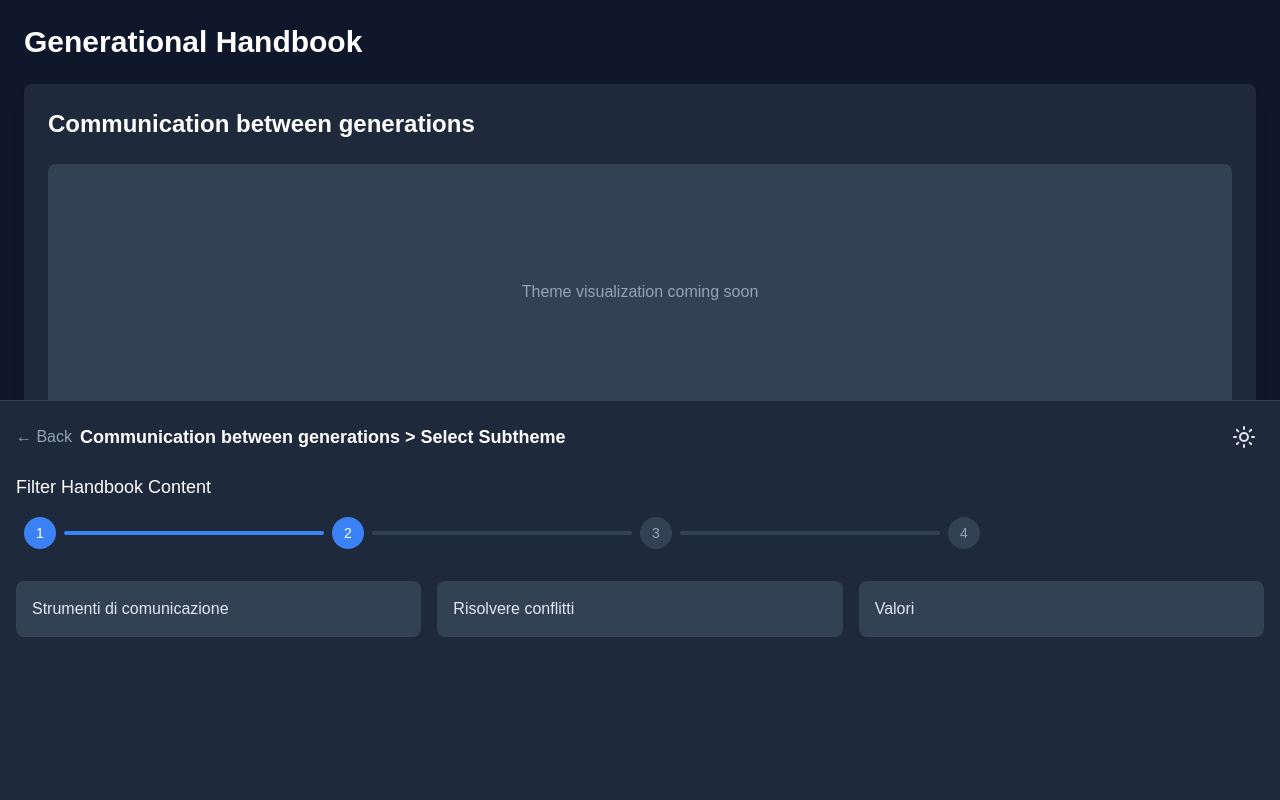
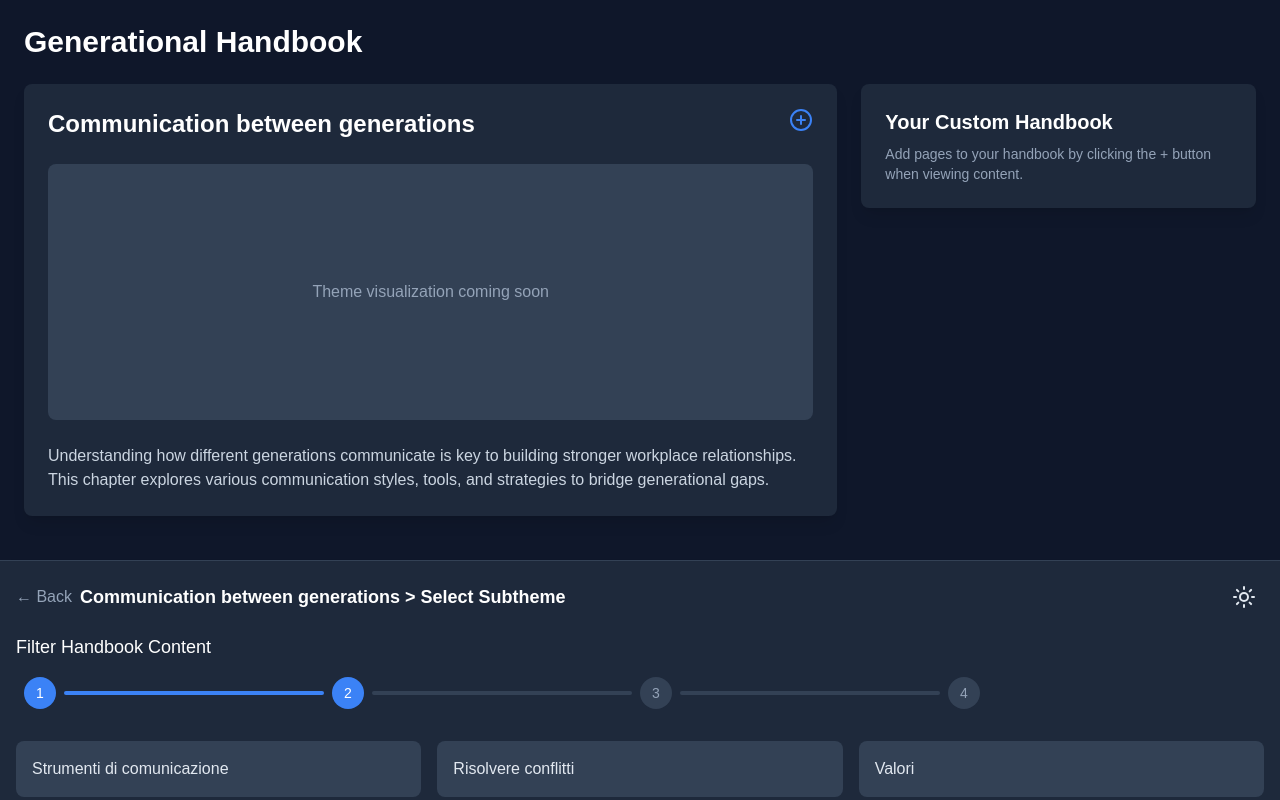
Before and after one commit to Pindar-Digital-Dynamics/handbookRobo, a Next.js app: page / in a window 1280 px wide. Both pictures are taken after a click on the button "Communication between generations". Built offline with nearby package versions, Linux system fonts and the light colour scheme.

Commit message:
Avanzamenti per Storage Indice ed export

```diff
--- a/src/app/layout.tsx
+++ b/src/app/layout.tsx
@@ -1,6 +1,8 @@
 import type { Metadata } from "next";
 import { Geist, Geist_Mono } from "next/font/google";
 import { ThemeProvider } from "@/components/providers/theme-provider";
+import { BookProvider } from "@/components/providers/book-provider";
+
 import "./globals.css";
 
 const geistSans = Geist({
@@ -27,7 +29,7 @@ export default function RootLayout({
     <html lang="en" suppressHydrationWarning>
       <body className={`${geistSans.variable} ${geistMono.variable} antialiased`}>
         <ThemeProvider>
-          {children}
+          <BookProvider>{children}</BookProvider>
         </ThemeProvider>
       </body>
     </html>
--- a/src/components/handbook/HandbookNavigator.tsx
+++ b/src/components/handbook/HandbookNavigator.tsx
@@ -80,7 +80,7 @@ export default function HandbookNavigator() {
       </div>
     </main>
 
-      <nav className="fixed bottom-0 left-0 right-0 h-[50vh] bg-white dark:bg-slate-800
+      <nav className="fixed bottom-0 left-0 right-0 h-[30vh] bg-white dark:bg-slate-800
                    shadow-lg border-t border-slate-200 dark:border-slate-700">
         <div className="max-w-7xl mx-auto h-full flex flex-col">
           {/* Header statico */}
--- a/src/components/handbook/MainContent.tsx
+++ b/src/components/handbook/MainContent.tsx
@@ -1,5 +1,10 @@
 // src/components/handbook/MainContent.tsx
+'use client'
+
 import { Theme, SubTheme, Generation, Variant } from '@/data/handbook-data'
+import { useBook } from '@/components/providers/book-provider'
+import { PlusCircleIcon } from 'lucide-react'
+import { YourBook } from './YourBook'
 
 type FilterStep = 'theme' | 'subtheme' | 'generation' | 'variant'
 
@@ -18,7 +23,51 @@ export const MainContent = ({
   selectedGeneration,
   selectedVariant
 }: MainContentProps) => {
+  const { addPage } = useBook()
 
+  // Funzione per generare l'ID della pagina corrente
+  const generatePageId = () => {
+    if (step === 'variant' && selectedTheme && selectedSubTheme && selectedGeneration && selectedVariant) {
+      return `${selectedTheme.id}-${selectedSubTheme.id}-${selectedGeneration.id}-${selectedVariant.id}`;
+    }
+    if (step === 'generation' && selectedTheme && selectedSubTheme) {
+      return `${selectedTheme.id}-${selectedSubTheme.id}`;
+    }
+    if (selectedTheme) {
+      return selectedTheme.id;
+    }
+    return '';
+  }
+
+  // Funzione per aggiungere la pagina corrente
+  const handleAddPage = () => {
+    if (step === 'variant' && selectedTheme && selectedSubTheme && selectedGeneration && selectedVariant) {
+      addPage({
+        id: generatePageId(),
+        title: `${selectedVariant.title} (${selectedGeneration.title})`,
+        themeId: selectedTheme.id,
+        subThemeId: selectedSubTheme.id,
+        generationId: selectedGeneration.id,
+        variantId: selectedVariant.id
+      });
+    } else if (step === 'generation' && selectedTheme && selectedSubTheme) {
+      addPage({
+        id: generatePageId(),
+        title: `${selectedSubTheme.title} (${selectedTheme.title})`,
+        themeId: selectedTheme.id,
+        subThemeId: selectedSubTheme.id
+      });
+    } else if (selectedTheme) {
+      addPage({
+        id: generatePageId(),
+        title: selectedTheme.title,
+        themeId: selectedTheme.id
+      });
+    }
+  }
+
+  // Contenuto del main in base allo stato
+  const renderContent = () => {
     // Stato iniziale - nessuna selezione
     if (!selectedTheme) {
       return (
@@ -26,7 +75,7 @@ export const MainContent = ({
           <h2 className="text-xl font-semibold mb-4">Welcome to the Generational Handbook</h2>
           <p>Select a theme to begin exploring</p>
         </div>
-   )
+      );
     }
 
     // Visualizzazione tema e sottotema
@@ -38,6 +87,14 @@ export const MainContent = ({
               <h2 className="text-2xl font-bold text-slate-900 dark:text-white">
                 {selectedTheme.title}
               </h2>
+              <button
+                type="button"
+                onClick={handleAddPage}
+                className="text-blue-500 hover:text-blue-700"
+                title="Add to your handbook"
+              >
+                <PlusCircleIcon size={24} />
+              </button>
             </div>
 
             <div className="h-64 bg-slate-100 dark:bg-slate-700 rounded-lg mb-6 flex items-center justify-center">
@@ -53,7 +110,7 @@ export const MainContent = ({
             </div>
           </div>
         </div>
-   )
+      );
     }
 
     // Visualizzazione generazione selezionata
@@ -61,13 +118,23 @@ export const MainContent = ({
       return (
         <div className="animate-fadeIn">
           <div className="bg-white dark:bg-slate-800 rounded-lg p-6 shadow-lg">
-         <div className="flex flex-col mb-6">
+            <div className="flex justify-between items-start mb-6">
+              <div className="flex flex-col">
                 <h2 className="text-2xl font-bold text-slate-900 dark:text-white mb-2">
                   {selectedSubTheme.title}
                 </h2>
                 <div className="text-sm text-slate-500 dark:text-slate-400">
                   Part of: {selectedTheme.title}
                 </div>
+              </div>
+              <button
+                type="button"
+                onClick={handleAddPage}
+                className="text-blue-500 hover:text-blue-700"
+                title="Add to your handbook"
+              >
+                <PlusCircleIcon size={24} />
+              </button>
             </div>
 
             <div className="h-64 bg-slate-100 dark:bg-slate-700 rounded-lg mb-6 flex items-center justify-center">
@@ -83,7 +150,7 @@ export const MainContent = ({
             </div>
           </div>
         </div>
-   )
+      );
     }
 
     // Visualizzazione variante specifica per generazione
@@ -91,7 +158,8 @@ export const MainContent = ({
       return (
         <div className="animate-fadeIn">
           <div className="bg-white dark:bg-slate-800 rounded-lg p-6 shadow-lg">
-         <div className="flex flex-col mb-6">
+            <div className="flex justify-between items-start mb-6">
+              <div className="flex flex-col">
                 <h2 className="text-2xl font-bold text-slate-900 dark:text-white mb-2">
                   {selectedVariant.title}
                 </h2>
@@ -103,6 +171,15 @@ export const MainContent = ({
                     {selectedTheme.title} • {selectedSubTheme?.title}
                   </span>
                 </div>
+              </div>
+              <button
+                type="button"
+                onClick={handleAddPage}
+                className="text-blue-500 hover:text-blue-700"
+                title="Add to your handbook"
+              >
+                <PlusCircleIcon size={24} />
+              </button>
             </div>
 
             <div className="h-64 bg-slate-100 dark:bg-slate-700 rounded-lg mb-6 flex items-center justify-center">
@@ -129,8 +206,24 @@ export const MainContent = ({
             </div>
           </div>
         </div>
-   )
+      );
     }
 
- return null
+    return null;
+  };
+
+  // Layout a due colonne
+  return (
+    <div className="grid grid-cols-1 lg:grid-cols-3 gap-6">
+      {/* Area contenuto principale (più larga) */}
+      <div className="lg:col-span-2">
+        {renderContent()}
+      </div>
+
+      {/* Area YourBook (fissa sulla destra) */}
+      <div className="lg:sticky lg:top-6 lg:self-start">
+        <YourBook />
+      </div>
+    </div>
+  );
 }
--- /dev/null
+++ b/src/components/handbook/YourBook.tsx
@@ -0,0 +1,61 @@
+// src/components/handbook/YourBook.tsx
+'use client'
+
+import { useBook } from '@/components/providers/book-provider'
+import { Trash2Icon } from 'lucide-react'
+
+export const YourBook = () => {
+  const { pages, removePage, clearBook } = useBook()
+
+  if (pages.length === 0) {
+    return (
+      <div className="bg-white dark:bg-slate-800 rounded-lg p-6 shadow-lg mb-6">
+        <h2 className="text-xl font-bold text-slate-900 dark:text-white mb-2">
+          Your Custom Handbook
+        </h2>
+        <p className="text-slate-600 dark:text-slate-400 text-sm">
+          Add pages to your handbook by clicking the + button when viewing content.
+        </p>
+      </div>
+    )
+  }
+
+  return (
+    <div className="bg-white dark:bg-slate-800 rounded-lg p-6 shadow-lg mb-6">
+      <div className="flex justify-between items-center mb-4">
+        <h2 className="text-xl font-bold text-slate-900 dark:text-white">
+          Your Custom Handbook
+        </h2>
+        <button
+          onClick={clearBook}
+          className="text-red-500 hover:text-red-700 text-sm"
+        >
+          Clear All
+        </button>
+      </div>
+
+      <ul className="space-y-2 max-h-60 overflow-y-auto">
+        {pages.map((page) => (
+          <li
+            key={page.id}
+            className="flex justify-between items-center p-2 bg-slate-50 dark:bg-slate-700 rounded"
+          >
+            <span className="text-slate-800 dark:text-slate-200 text-sm">{page.title}</span>
+            <button
+              onClick={() => removePage(page.id)}
+              className="text-slate-500 hover:text-red-500"
+            >
+              <Trash2Icon size={16} />
+            </button>
+          </li>
+        ))}
+      </ul>
+
+      <button
+        className="mt-4 w-full py-2 bg-blue-500 hover:bg-blue-600 text-white rounded transition-colors"
+      >
+        Export Handbook PDF
+      </button>
+    </div>
+  )
+}
--- /dev/null
+++ b/src/components/providers/book-provider.tsx
@@ -0,0 +1,78 @@
+// src/components/providers/book-provider.tsx
+'use client'
+
+import { ReactNode, createContext, useContext, useState, useEffect } from 'react'
+import { BookPage } from '@/data/handbook-data'
+
+interface BookContextType {
+  pages: BookPage[];
+  addPage: (page: Omit<BookPage, 'addedAt'>) => void;
+  removePage: (id: string) => void;
+  clearBook: () => void;
+}
+
+const BookContext = createContext<BookContextType | undefined>(undefined)
+
+export function BookProvider({ children }: { children: ReactNode }) {
+  // Inizializziamo con un array vuoto per evitare hydration mismatch
+  const [pages, setPages] = useState<BookPage[]>([])
+
+  // Carica le pagine salvate dopo il primo render
+  useEffect(() => {
+    try {
+      const savedPages = localStorage.getItem('handbook-book')
+      if (savedPages) {
+        setPages(JSON.parse(savedPages))
+      }
+    } catch (error) {
+      console.error('Failed to load book from localStorage:', error)
+    }
+  }, [])
+
+  // Salva le pagine quando cambiano
+  useEffect(() => {
+    try {
+      localStorage.setItem('handbook-book', JSON.stringify(pages))
+    } catch (error) {
+      console.error('Failed to save book to localStorage:', error)
+    }
+  }, [pages])
+
+  // Aggiunge una pagina al libro
+  const addPage = (page: Omit<BookPage, 'addedAt'>) => {
+    const pageWithTimestamp = { ...page, addedAt: Date.now() }
+
+    setPages(currentPages => {
+      // Controlla se la pagina esiste già
+      if (currentPages.some(p => p.id === page.id)) {
+        return currentPages
+      }
+      return [...currentPages, pageWithTimestamp]
+    })
+  }
+
+  // Rimuove una pagina dal libro
+  const removePage = (id: string) => {
+    setPages(currentPages => currentPages.filter(p => p.id !== id))
+  }
+
+  // Svuota il libro
+  const clearBook = () => {
+    setPages([])
+  }
+
+  return (
+    <BookContext.Provider value={{ pages, addPage, removePage, clearBook }}>
+      {children}
+    </BookContext.Provider>
+  )
+}
+
+// Hook personalizzato per usare il contesto
+export function useBook() {
+  const context = useContext(BookContext)
+  if (context === undefined) {
+    throw new Error('useBook must be used within a BookProvider')
+  }
+  return context
+}
--- a/src/data/handbook-data.ts
+++ b/src/data/handbook-data.ts
@@ -165,3 +165,13 @@ export const variants: Variant[] = [
     subThemeId: 'tools'
   }
 ]
+
+export interface BookPage {
+  id: string;
+  title: string;
+  themeId: string;
+  subThemeId?: string;
+  generationId?: string;
+  variantId?: string;
+  addedAt: number; // timestamp per ordinamento
+}
```
Lines whose indentation alone changed are shown as unchanged.
